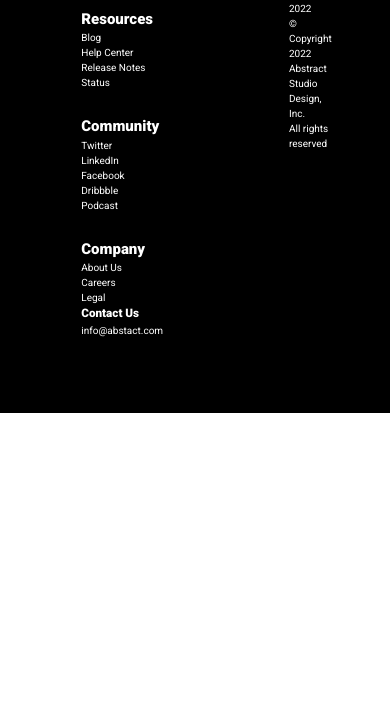
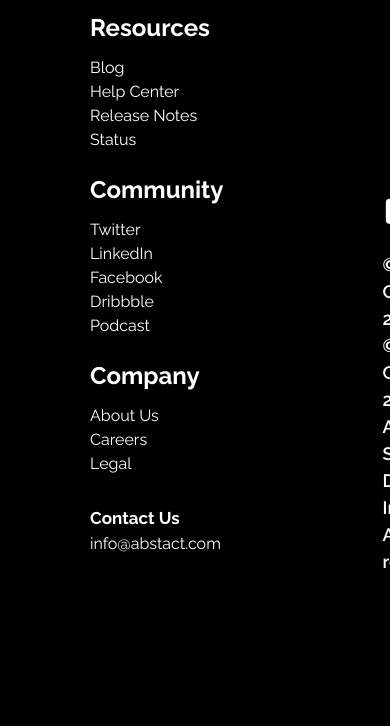
Before and after one commit to Kaspi-Chan/Abstract_Help_page, a plain HTML site: page index.html in a window 390 px wide. Shown: the part 2102-2828 px from the top of the page. Before the commit the page ends 2515 px from the top, so only its background shows below. Drawn offline with nearby package versions, Linux system fonts and the light colour scheme.

Commit message:
Finish the basic look of the page
Now to make it responsive ;(

```diff
--- a/styles.css
+++ b/styles.css
@@ -176,21 +176,50 @@ a:hover {
 }
 .container {
   flex: 1;
+  padding: 0 30px 10px;
+  background-color: black;
 }
 footer {
   background-color: black;
   color: white;
   display: flex;
   flex-direction: row;
-  padding: 50px;
+  justify-content: space-around;
+  align-items: center;
   line-height: 1.5;
+  margin: 1rem 3rem;
+  font-family: "Raleway", sans-serif;
 }
 .ft-main {
   display: flex;
   flex-wrap: wrap;
-  padding: 1.25rem 1.875rem;
+  justify-content: space-between;
+  padding: 2rem 3rem 15rem;
+  min-width: 75%;
+  font-size: 1.6rem;
 }
 .ft-main-item {
-  padding: 1.25rem;
   min-width: 20rem;
 }
+.ft-main-item > h2 {
+  margin: 2rem 0 1rem;
+}
+.ft-main-item > h3 {
+  margin-top: 3rem;
+  font-size: 1.7rem;
+}
+.ft-credentials {
+  margin-top: 16rem;
+  font-size: 1.8rem;
+  padding-left: 12rem;
+}
+.ft-credentials i {
+  margin-bottom: 3rem;
+}
+.ft-credentials li {
+  font-weight: 600;
+}
+footer li:hover {
+  text-decoration: underline;
+  cursor: pointer;
+}
```
